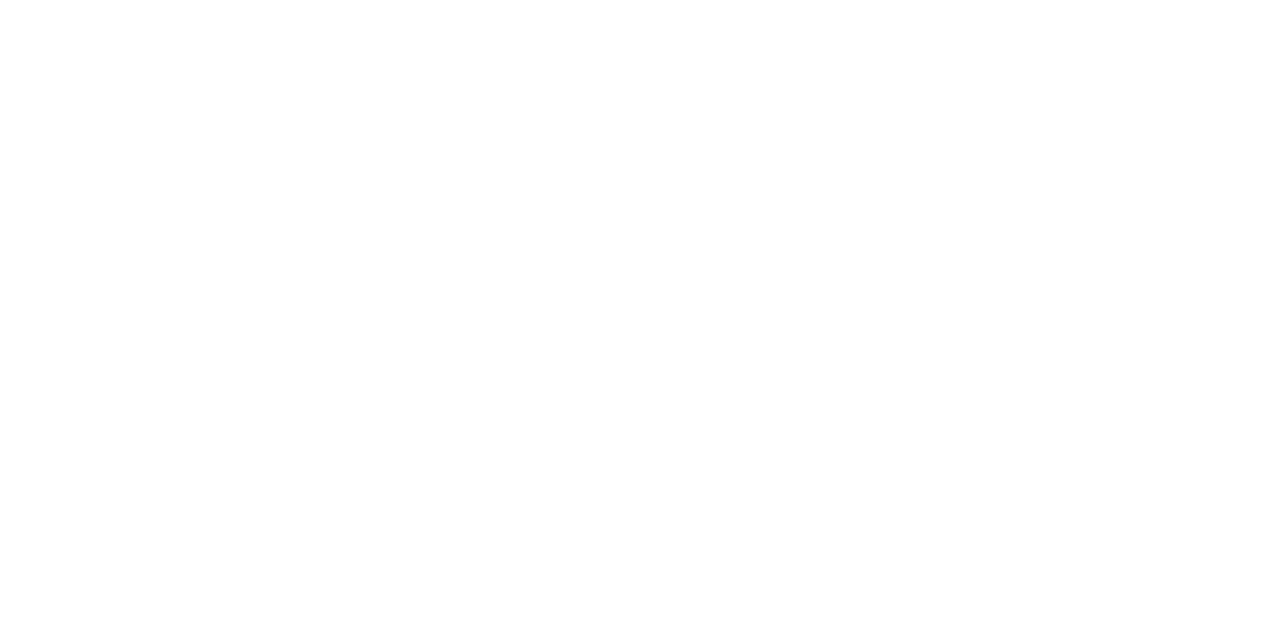
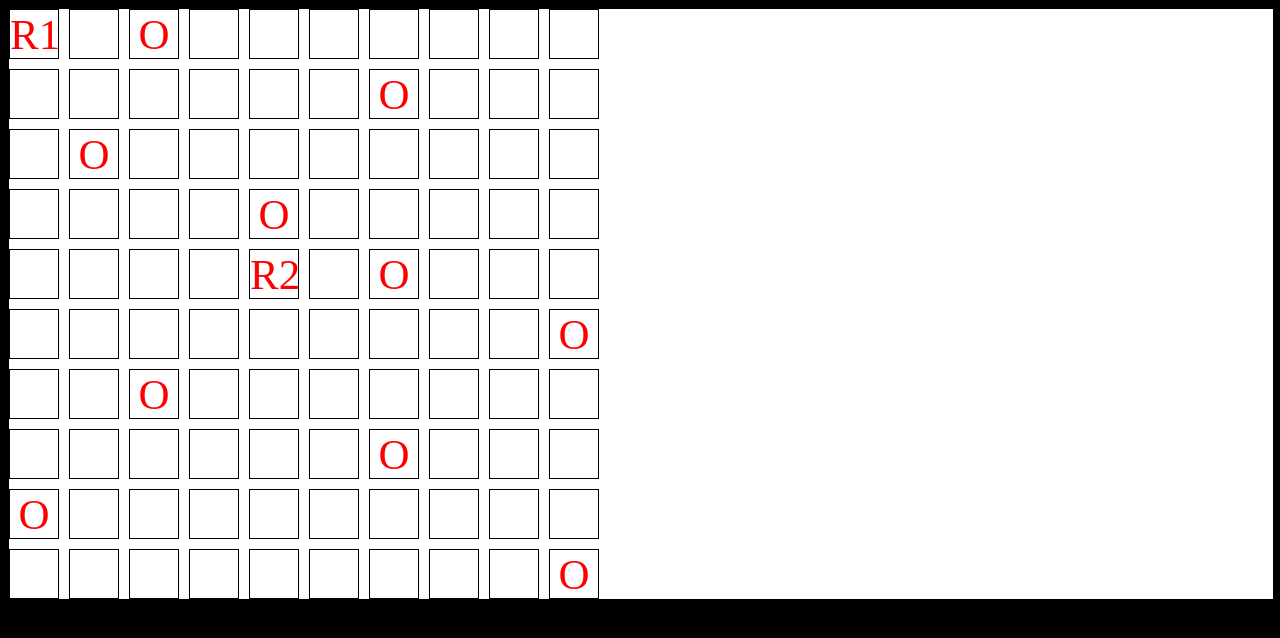
Before and after one commit to AlonzoRicardo/RicardoAlonzo-MarsRover-IH-Madrid, a plain HTML site: page index.html in a window 1280 px wide. Drawn offline with Linux system fonts and the light colour scheme.

Commit message:
<Added HTML Visual using CSS Grid>

```diff
--- a/index.html
+++ b/index.html
@@ -1,12 +1,20 @@
 <!DOCTYPE html>
 <html lang="en">
 <head>
+  <link rel="stylesheet" href="styles.css">
   <meta charset="UTF-8">
   <title>Mars Rover</title>
   <script src="javascripts/app.js"></script>
 </head>
 <body>
 
+  <div class="container" id="container">
+
+  </div>
+
+
+
+
   <script type="text/javascript"></script>
 </body>
 </html>
--- a/javascripts/app.js
+++ b/javascripts/app.js
@@ -115,7 +115,7 @@ function moveForward(robot){
   }
   canProcede = true;
   grid[robot.x][robot.y] = robot.icon;
-
+  updateHtmlGrid ();
 }
 
 function moveBackwards(robot){
@@ -158,6 +158,7 @@ function moveBackwards(robot){
   }
   canProcede = true;
   grid[robot.x][robot.y] = robot.icon;
+  updateHtmlGrid ();
 
 }
 
@@ -258,4 +259,27 @@ function commands(string){
   }
 }
 
+function updateHtmlGrid () {
+  removeElementsByClass()
+  for (var i = 0; i < grid.length; i++) {
+    var row = grid[i];
+    for (var j = 0; j < row.length; j++) {
+      var column = row[j];
+      var div = document.createElement('div');
+      div.className = 'cellblock';
+      div.textContent = grid[i][j];
+
+      document.getElementById('container').appendChild(div);
+    }
+  }
+}
+
+function removeElementsByClass(){
+    var elements = document.getElementsByClassName('cellblock');
+    while(elements.length > 0){
+        elements[0].parentNode.removeChild(elements[0]);
+    }
+}
+
 updateObstacles();
+setTimeout(function() {updateHtmlGrid(); });
--- /dev/null
+++ b/styles.css
@@ -0,0 +1,27 @@
+html {
+  background-color: black;
+  font-size: 43px;
+}
+
+div {
+  text-align: center;
+  color: red;
+  display:table-cell;
+  height:auto;
+  width:auto;
+  border:1px solid black;
+}
+
+.container {
+
+  background-color: white;
+
+  color: white;
+  width: 100%;
+  display: grid;
+  grid-template-columns: 50px 50px 50px 50px 50px 50px 50px 50px 50px 50px;
+  grid-template-rows: 50px 50px 50px 50px 50px 50px 50px 50px 50px 50px;
+  grid-gap: 10px;
+
+
+}
```
